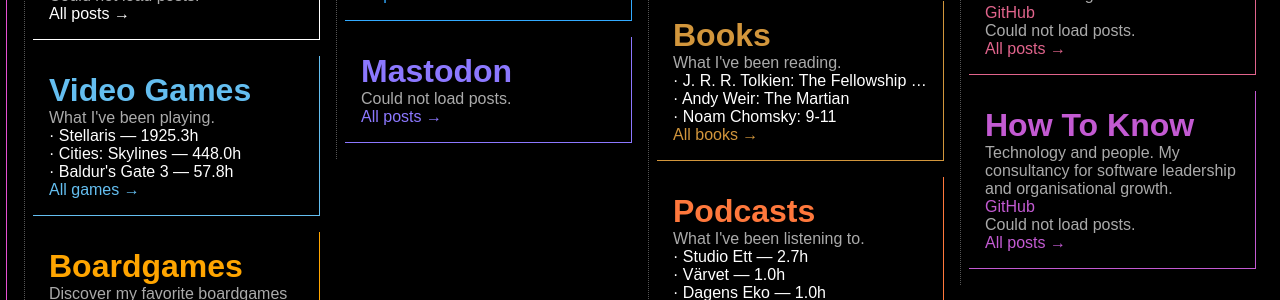
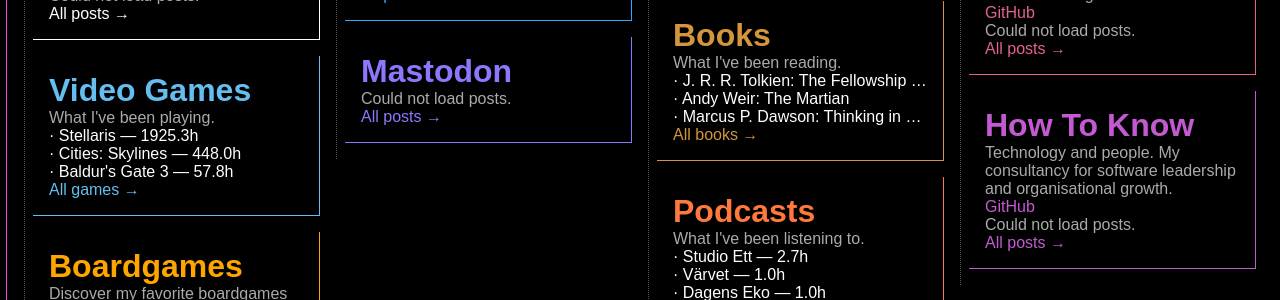
Before and after one commit to paven/paven.github.com, a Jekyll site: the page built from index.html, in a window 1280 px wide. Shown: the part 317-617 px from the top of the page. Built offline with Jekyll 4.4.1, drawn with Linux system fonts in a browser that asks for light colours.

Commit message:
Update books

```diff
--- a/_data/books.yml
+++ b/_data/books.yml
@@ -2,5 +2,5 @@
   url: 'https://ramblingreaders.org/book/4598/s/the-fellowship-of-the-ring'
 - title: 'Andy Weir: The Martian'
   url: 'https://ramblingreaders.org/book/100025/s/the-martian'
-- title: 'Noam Chomsky: 9-11'
-  url: 'https://ramblingreaders.org/book/233786/s/9-11'
+- title: 'Marcus P. Dawson: Thinking in Systems and Mental Models'
+  url: 'https://ramblingreaders.org/book/496082/s/thinking-in-systems-and-mental-models'
```
